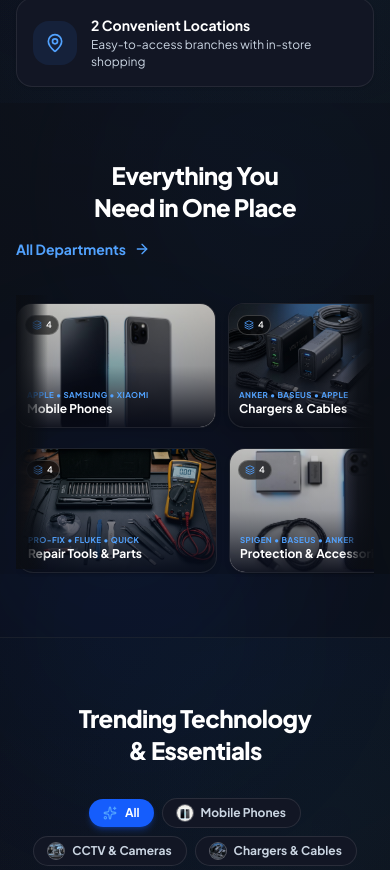
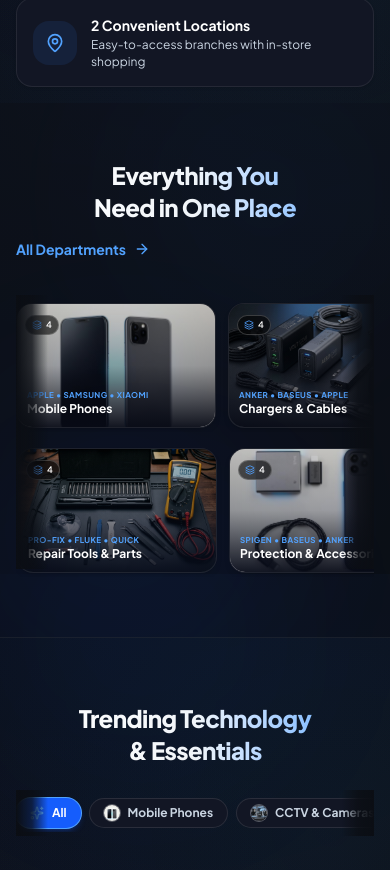
Before and after one commit to VTN02/Mobile, a React (Vite) app: page / in a window 390 px wide. Shown: the part 1114-1984 px from the top of the page. Built offline with nearby package versions, Linux system fonts and the light colour scheme.

Commit message:
Add gradient styling to section titles and convert mobile category pills to single swipeable row

```diff
--- a/src/components/SectionHeading.tsx
+++ b/src/components/SectionHeading.tsx
@@ -41,8 +41,8 @@ export function SectionHeading({
       ) : null}
       <Tag
         className={cn(
-          "mt-0 sm:mt-4 text-2xl font-extrabold sm:text-4xl lg:text-[2.65rem] lg:leading-[1.12] tracking-tight text-white",
-          tone === "dark" ? "text-navy-foreground" : "text-white",
+          "mt-0 sm:mt-4 text-2xl sm:text-4xl lg:text-[2.65rem] lg:leading-[1.12] font-black tracking-tight bg-gradient-to-r from-white via-slate-100 to-blue-400 bg-clip-text text-transparent inline-block",
+          tone === "dark" ? "from-white via-slate-100 to-blue-300" : "from-white via-slate-100 to-blue-400",
         )}
       >
         {title}
--- a/src/routes/index.tsx
+++ b/src/routes/index.tsx
@@ -98,8 +98,47 @@ function Home() {
               subtitle="Handpicked flagship phones, 4K CCTV cameras, fast GaN chargers, heavy-duty cables, and repair tools."
             />
 
-            {/* Interactive Category Filter Pills with Photographic Images */}
-            <div className="mt-8 flex flex-wrap items-center justify-center gap-2 sm:gap-2.5">
+            {/* Mobile Category Filter: Single Auto-Running & Swipeable Row */}
+            <div className="mt-6 w-full block sm:hidden relative overflow-hidden py-1">
+              <div className="pointer-events-none absolute inset-y-0 left-0 w-8 bg-gradient-to-r from-[#0b0e14] via-[#0b0e14]/80 to-transparent z-10" />
+              <div className="pointer-events-none absolute inset-y-0 right-0 w-8 bg-gradient-to-l from-[#0b0e14] via-[#0b0e14]/80 to-transparent z-10" />
+
+              <div
+                className="flex gap-2 overflow-x-auto py-1 scrollbar-none select-none touch-pan-x [-webkit-overflow-scrolling:touch]"
+                style={{ scrollbarWidth: "none", msOverflowStyle: "none" }}
+              >
+                {[...homeCategories, ...homeCategories, ...homeCategories].map((cat, idx) => {
+                  const isActive = activeCategory === cat;
+                  const thumb = categoryThumbnails[cat];
+                  return (
+                    <button
+                      key={`mob-cat-${cat}-${idx}`}
+                      type="button"
+                      onClick={() => setActiveCategory(cat)}
+                      className={`relative shrink-0 inline-flex items-center gap-2 rounded-full px-3.5 py-1.5 text-xs font-bold transition-all duration-200 outline-none cursor-pointer active:scale-95 ${
+                        isActive
+                          ? "bg-blue-600 text-white shadow-md shadow-blue-600/30 ring-1 ring-blue-400"
+                          : "border border-white/10 bg-[#121624] text-slate-300 hover:border-white/20 hover:text-white"
+                      }`}
+                    >
+                      {thumb ? (
+                        <img
+                          src={thumb}
+                          alt=""
+                          className="h-4 w-4 rounded-full object-cover ring-1 ring-white/30 shrink-0 pointer-events-none"
+                        />
+                      ) : (
+                        <Sparkles className="h-3.5 w-3.5 text-blue-400 shrink-0 pointer-events-none" />
+                      )}
+                      <span className="whitespace-nowrap pointer-events-none">{cat}</span>
+                    </button>
+                  );
+                })}
+              </div>
+            </div>
+
+            {/* Desktop & Tablet Category Filter: Centered Wrap Pills */}
+            <div className="mt-8 hidden sm:flex flex-wrap items-center justify-center gap-2 sm:gap-2.5">
               {homeCategories.map((cat) => {
                 const isActive = activeCategory === cat;
                 const thumb = categoryThumbnails[cat];
@@ -108,10 +147,11 @@ function Home() {
                     key={cat}
                     type="button"
                     onClick={() => setActiveCategory(cat)}
-                    className={`relative inline-flex items-center gap-2 rounded-full px-3.5 py-1.5 text-xs font-bold transition-all duration-200 outline-none ${isActive
+                    className={`relative inline-flex items-center gap-2 rounded-full px-3.5 py-1.5 text-xs font-bold transition-all duration-200 outline-none cursor-pointer ${
+                      isActive
                         ? "text-white shadow-md shadow-blue-600/30"
                         : "border border-white/10 bg-[#121624] text-slate-300 hover:border-white/20 hover:text-white"
-                      }`}
+                    }`}
                   >
                     {isActive && (
                       <motion.span
```
